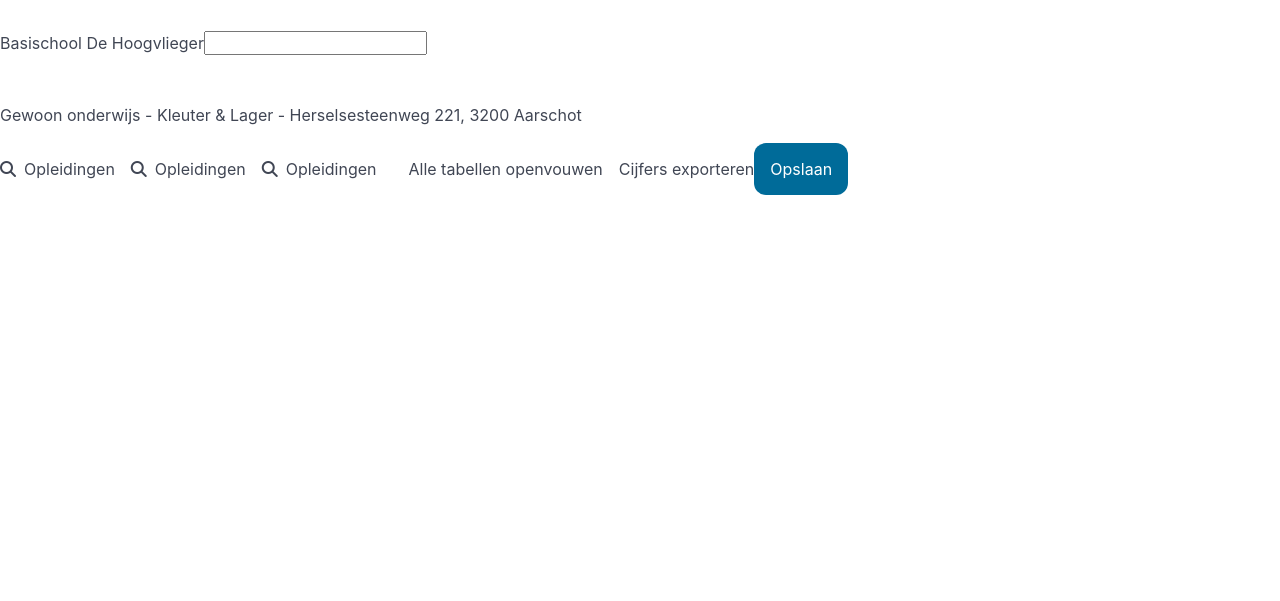
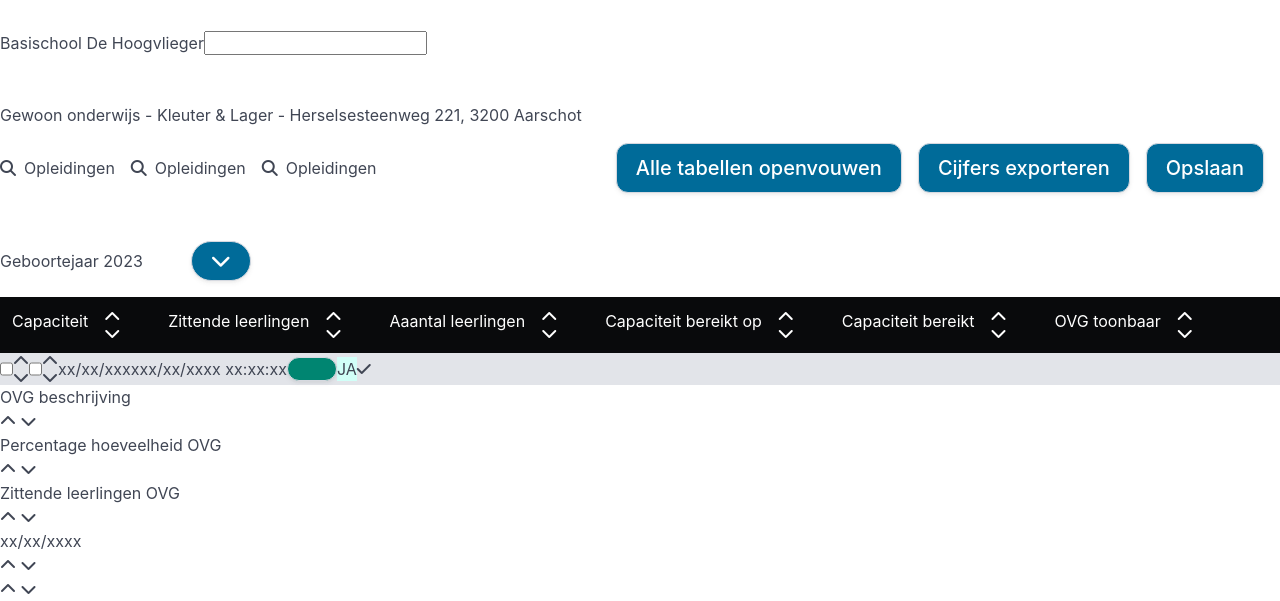
Before and after one commit to GhostAlec/Graduaatsproef_2025_Alec_Andries_2DVOb, a plain HTML site: page Bulma/Bulma.html in a window 1280 px wide. Shown: the part 571-1172 px from the top of the page. Before the commit the page ends 800 px from the top, so only its background shows below. Drawn offline with nearby package versions, Linux system fonts and the light colour scheme.

Commit message:
working in bulma

```diff
--- a/Bulma/Bulma.html
+++ b/Bulma/Bulma.html
@@ -12,7 +12,7 @@
 <body>
 <nav class=" has-background-info-30 is-flex-hidden-mobile is-flex-desktop is-flex-direction-row is-justify-content-flex-end">
         <a class=" has-border-bottom-white has-text-white pr-5 pt-4 pb-4" href="../tailwind/tailwind.html">Tailwind</a>
-        <a class="has-text-white pr-5 pt-4 pb-4" href="../Bulma/Bulma.html">Bulma</a>
+        <a class=" has-text-white pr-5 pt-4 pb-4" href="../Bulma/Bulma.html">Bulma</a>
         <a class="has-text-white pr-5 pt-4 pb-4" href="../Semantic-ui/Semantic-UI.html">Semantic UI</a>
         <a class="has-text-white pr-5 pt-4 pb-4" href="">Foundation</a>
 </nav>
@@ -57,8 +57,8 @@
     <div class="mb-4">
         <p>Gewoon onderwijs - Kleuter & Lager - Herselsesteenweg 221, 3200 Aarschot</p>
     </div>
-    <div class="is-flex is-flex-direction-row ">
-        <div class="is-flex is-flex-direction-row">
+    <div class="is-flex is-flex-direction-row is-justify-content-space-between">
+        <div class="is-flex is-flex-direction-row ">
             <div class="is-flex is-flex-direction-row is-align-items-center mr-4 ">
                 <i class="fa-solid fa-magnifying-glass mr-2"></i>
                 <p>Opleidingen</p>
@@ -74,12 +74,155 @@
 
 
         </div>
-        <div class="is-flex is-flex-direction-row ">
-            <button class="has-radius-large p-4  ">Alle tabellen openvouwen</button>
-            <button class="">Cijfers exporteren</button>
-            <button class=" text-white has-background-info-30 has-text-white has-radius-large p-4">Opslaan</button>
+        <div class="is-flex is-flex-direction-row  ">
+            <button class=" mr-4 button is-medium text-white has-background-info-30 has-text-white has-radius-large ">Alle tabellen openvouwen</button>
+            <button class=" mr-4 button is-medium text-white has-background-info-30 has-text-white has-radius-large ">Cijfers exporteren</button>
+            <button class=" mr-4 button is-medium text-white has-background-info-30 has-text-white has-radius-large ">Opslaan</button>
         </div>
     </div>
+    <div class="is-flex is-flex-direction-row mt-6 is-align-items-center mb-4">
+        <h1>Geboortejaar 2023</h1>
+        <button class="is-hoverable ml-6 button has-radius-rounded has-background-info-30 is-medium">
+            <i class=" has-text-white fa-solid fa-chevron-down"></i>
+        </button>
+    </div>
 </div>
+
+
+
+<div>
+    <div class=" p-3 has-background-black is-flex is-flex-direction-row is-align-items-center ">
+        <div class=" is-flex is-flex-direction-row has-text-white">
+            <p class="mr-4">Capaciteit</p>
+            <div class=" mr-6 is-flex is-flex-direction-column">
+                <i class="fa-solid fa-chevron-up"></i>
+                <i class="fa-solid fa-chevron-down"></i>
+            </div>
+        </div>
+        <div class="is-flex is-flex-direction-row has-text-white">
+            <p class="mr-4">Zittende leerlingen</p>
+            <div class=" mr-6 is-flex is-flex-direction-column">
+                <i class="fa-solid fa-chevron-up"></i>
+                <i class="fa-solid fa-chevron-down"></i>
+            </div>
+        </div>
+        <div class="is-flex is-flex-direction-row has-text-white">
+            <p class="mr-4">Aaantal leerlingen</p>
+            <div class="mr-6 is-flex is-flex-direction-column">
+                <i class="fa-solid fa-chevron-up"></i>
+                <i class="fa-solid fa-chevron-down"></i>
+            </div>
+        </div>
+        <div class="is-flex is-flex-direction-row has-text-white">
+            <p class="mr-4">Capaciteit bereikt op</p>
+            <div class="mr-6 is-flex is-flex-direction-column">
+                <i class="fa-solid fa-chevron-up"></i>
+                <i class="fa-solid fa-chevron-down"></i>
+            </div>
+        </div>
+        <div class="is-flex is-flex-direction-row has-text-white">
+            <p class="mr-4">Capaciteit bereikt</p>
+            <div class="mr-6 is-flex is-flex-direction-column">
+                <i class="fa-solid fa-chevron-up"></i>
+                <i class="fa-solid fa-chevron-down"></i>
+            </div>
+        </div>
+        <div class="is-flex is-flex-direction-row has-text-white">
+            <p class="mr-4">OVG toonbaar</p>
+            <div class="mr-6 is-flex is-flex-direction-column">
+                <i class="fa-solid fa-chevron-up"></i>
+                <i class="fa-solid fa-chevron-down"></i>
+            </div>
+        </div>
+    </div>
+    <div class=" has-background-black-soft is-flex is-flex-direction-row is-align-items-center">
+        <div class="is-flex is-flex-direction-row">
+            <input class=" is-small" type="checkbox">
+            <div class="is-flex is-flex-direction-column">
+                <i class="fa-solid fa-chevron-up"></i>
+                <i class="fa-solid fa-chevron-down"></i>
+            </div>
+        </div>
+        <div class="is-flex is-flex-direction-row">
+            <input class=" is-small" type="checkbox">
+            <div class="is-flex is-flex-direction-column">
+                <i class="fa-solid fa-chevron-up"></i>
+                <i class="fa-solid fa-chevron-down"></i>
+            </div>
+        </div>
+        <div>
+            <p>xx/xx/xxxx</p>
+        </div>
+        <div>
+            <p>xx/xx/xxxx xx:xx:xx</p>
+        </div>
+        <div class="is-flex is-flex-direction-row ">
+            <div class=" button is-medium is-rounded is-1 has-background-primary-25">
+            </div>
+            <div class="has-background-primary-90 is-2 is-rounded ">
+                JA
+            </div>
+        </div>
+        <div class="w-[40px] h-[40px] rounded-lg bg-gray-200 border-2 text-center content-center">
+            <i class="fa-solid fa-check"></i>
+        </div>
+
+    </div>
+</div>
+<div>
+    <div class="bg-black h-[46px] flex flex-row gap-[65px] items-center">
+        <div class="flex flex-row text-white gap-[16px]">
+            <p>OVG beschrijving</p>
+            <div class="flex flex-col">
+                <i class="fa-solid fa-chevron-up"></i>
+                <i class="fa-solid fa-chevron-down"></i>
+            </div>
+        </div>
+        <div class="flex flex-row text-white gap-[16px]">
+            <p>Percentage hoeveelheid OVG</p>
+            <div class="flex flex-col">
+                <i class="fa-solid fa-chevron-up"></i>
+                <i class="fa-solid fa-chevron-down"></i>
+            </div>
+        </div>
+        <div class="flex flex-row text-white gap-[16px]">
+            <p>Zittende leerlingen OVG</p>
+            <div class="flex flex-col">
+                <i class="fa-solid fa-chevron-up"></i>
+                <i class="fa-solid fa-chevron-down"></i>
+            </div>
+        </div>
+
+    </div>
+    <div class="bg-gray-400 h-[74px] rounded-b-2xl flex flex-row gap-[215px] items-center">
+        <div>
+            <p>xx/xx/xxxx</p>
+        </div>
+        <div class="flex flex-row gap-[16px]">
+            <div class="w-[40px] h-[40px] border-2 bg-gray-200 rounded-lg">
+
+            </div>
+            <div class="flex flex-col">
+                <i class="fa-solid fa-chevron-up"></i>
+                <i class="fa-solid fa-chevron-down"></i>
+            </div>
+        </div>
+        <div class="flex flex-row gap-[16px]">
+            <div class="w-[40px] h-[40px] border-2 bg-gray-200 rounded-lg">
+
+            </div>
+            <div class="flex flex-col">
+                <i class="fa-solid fa-chevron-up"></i>
+                <i class="fa-solid fa-chevron-down"></i>
+            </div>
+        </div>
+
+    </div>
+</div>
+
+
+
+
+
 </body>
 </html>
```
Also changed, not shown: tailwind/tailwind.html (+3 -1 lines).
